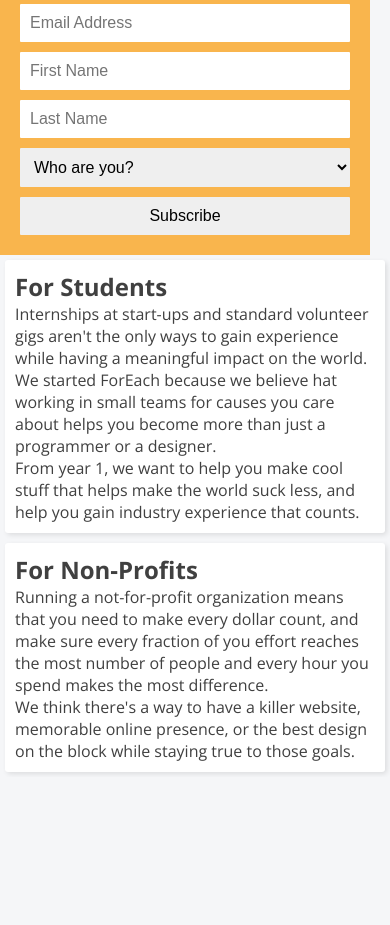
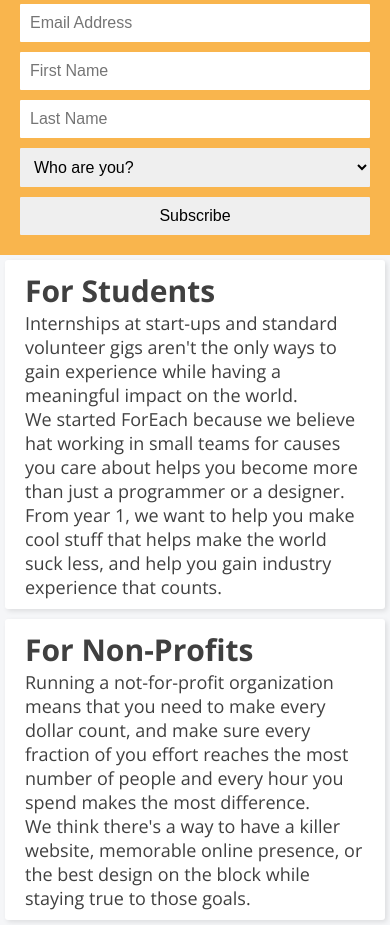
Before and after one commit to for-each-org/Website, a website: page static/index.html in a window 390 px wide. Shown: the part 680-1605 px from the top of the page. Before the commit the page ends 1457 px from the top, so only its background shows below. Drawn offline with nearby package versions, Linux system fonts and the light colour scheme.

Commit message:
mobile and for-item tweak

```diff
--- a/static/sass/_app.scss
+++ b/static/sass/_app.scss
@@ -81,7 +81,6 @@
         font-size: 1.4rem;
         background-color: $orange;
         padding: 2rem;
-        margin-right: 2rem;
     }
 
     h2 {
@@ -112,11 +111,6 @@
         margin: 0;
         border: .3rem grey;
         padding: 1rem;
-
-        &:focus{
-
-            outline: fuchsia
-        }
     }
 }
 
@@ -130,16 +124,16 @@
     align-self: stretch;
     margin: 0.5rem;
     background: $white;
-    padding: 1rem;
+    padding: 1rem 2rem;
     border-radius: 3px;
     box-shadow: 2px 2px 5px rgba(0, 0, 0, .1);
 
     &-heading {
-        font-size: 2.4rem;
+        font-size: 3rem;
     }
 
     &-text {
-        font-size: 1.6rem;
+        font-size: 1.8rem;
     }
 }
 
@@ -158,6 +152,9 @@
     .join-us {
         grid-column: 3 / 4;
         grid-row: 1 / 2;
+        &-container {
+            margin-right: 2rem;
+        }
     }
     .for {
         flex-direction: row;
```
Also changed, not shown: static/css/main.css, 1 other file.
